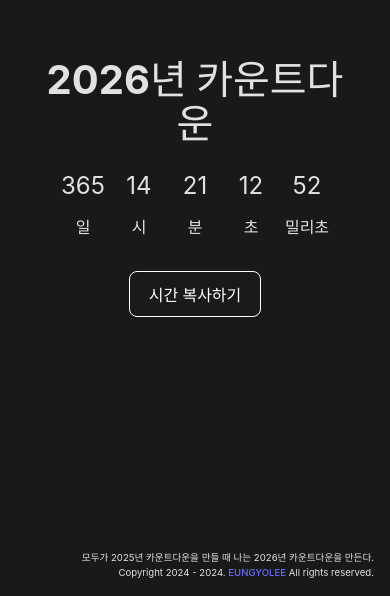
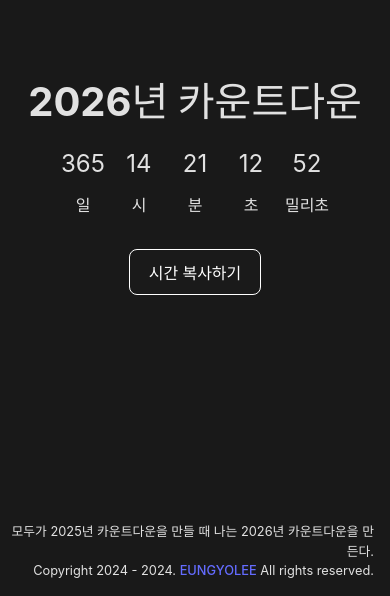
Before and after one commit to eungyolee/2026-countdown, a React (Vite) app: page / in a window 390 px wide. Shown: the part 248-844 px from the top of the page. Built offline with nearby package versions, Linux system fonts and the light colour scheme; a web font is replaced by a local one.

Commit message:
반응형 디자인 수정22

```diff
--- a/src/App.css
+++ b/src/App.css
@@ -1,7 +1,6 @@
 #root {
   max-width: 1280px;
   margin: 0 auto;
-  padding: 2rem;
   text-align: center;
 }
 
@@ -58,6 +57,6 @@
   }
 
   .copyright {
-    font-size: 0.6rem;
+    font-size: 0.8rem;
   }
 }
```
